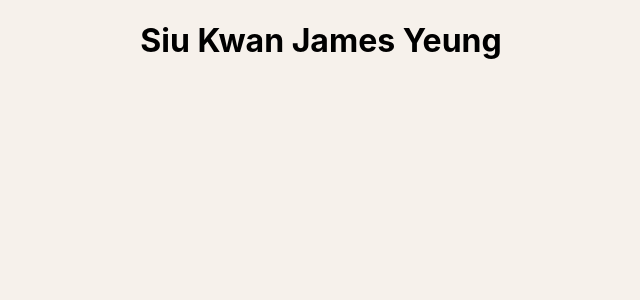
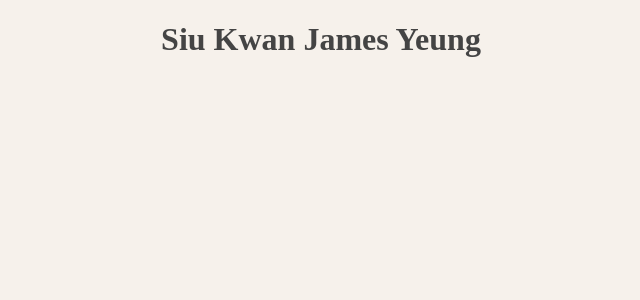
Before and after one commit to OneInfiniteLoops/Portfolio, a React (Create React App) app: page / in a window 1280 px wide. Shown: the top 300 px of the page, without its empty margins (319-959 px from the left). Built offline with nearby package versions, Linux system fonts and the light colour scheme.

Commit message:
adds styling for App and Header

```diff
--- a/src/App.css
+++ b/src/App.css
@@ -1,38 +1,8 @@
 .App {
-  text-align: center;
+  font-family: "Times New Roman", Times, serif;
 }
 
-.App-logo {
-  height: 40vmin;
-  pointer-events: none;
+.Header {
+  text-align: center;
+  color: #444;
 }
-
-@media (prefers-reduced-motion: no-preference) {
-  .App-logo {
-    animation: App-logo-spin infinite 20s linear;
-  }
-}
-
-.App-header {
-  background-color: #282c34;
-  min-height: 100vh;
-  display: flex;
-  flex-direction: column;
-  align-items: center;
-  justify-content: center;
-  font-size: calc(10px + 2vmin);
-  color: white;
-}
-
-.App-link {
-  color: #61dafb;
-}
-
-@keyframes App-logo-spin {
-  from {
-    transform: rotate(0deg);
-  }
-  to {
-    transform: rotate(360deg);
-  }
-}
```
